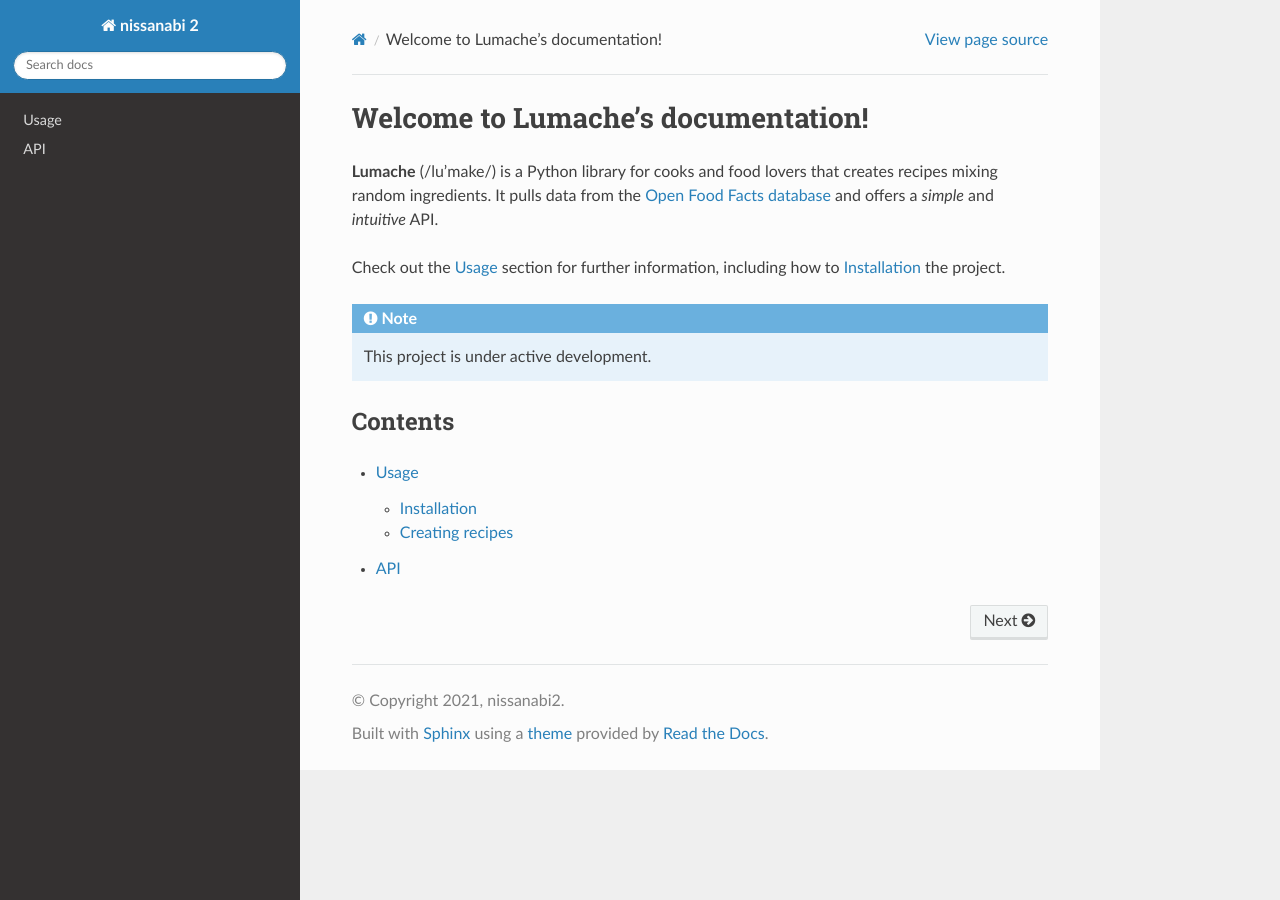
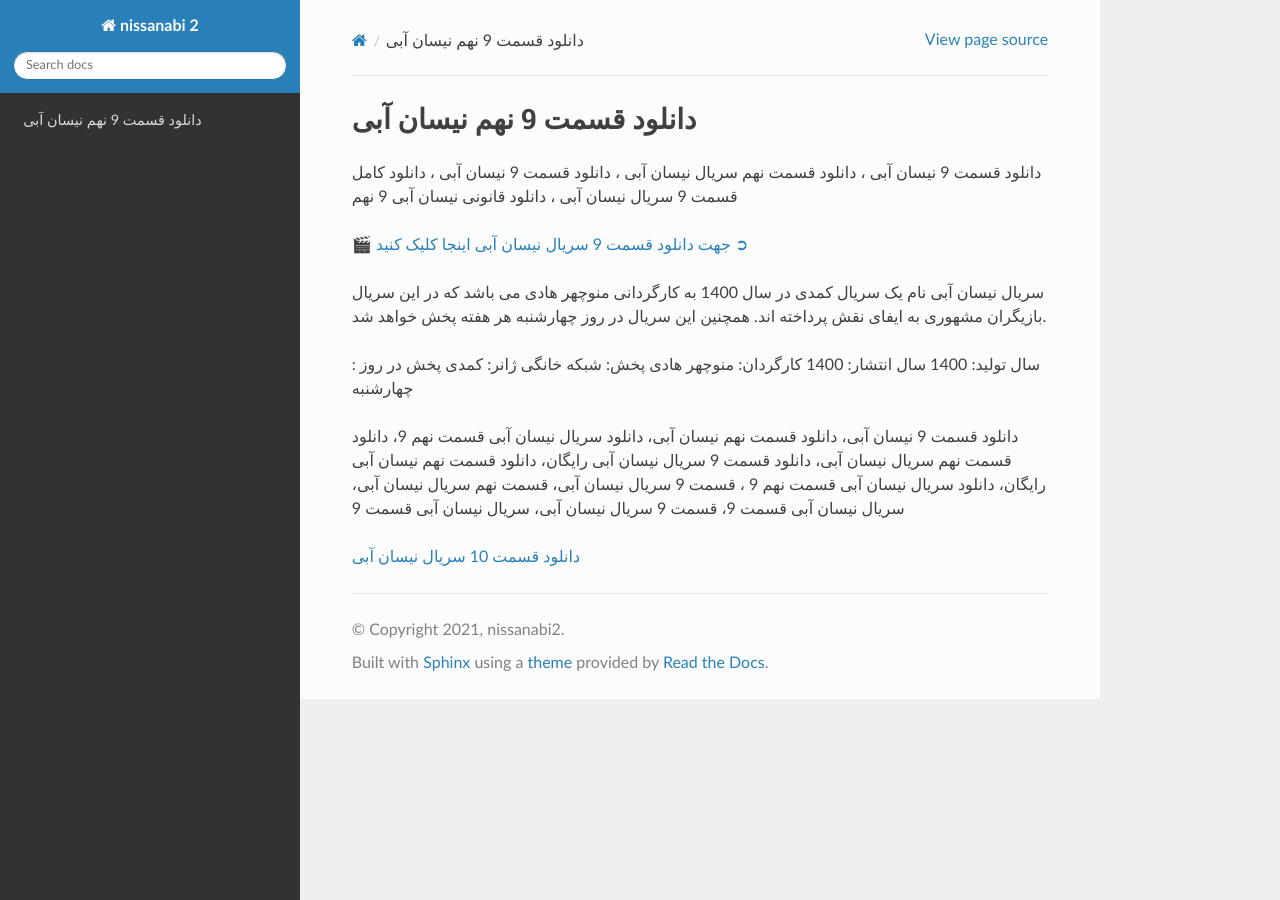
Before and after one commit to filmifa/nissanabi9, a Sphinx documentation site: the page built from docs/source/index.rst, in a window 1280 px wide. Built offline with Sphinx 7.4.7 and the Read the Docs theme 2.0.0, drawn with Linux system fonts in a browser that asks for light colours.

Commit message:
Update index.rst

```diff
--- a/docs/source/index.rst
+++ b/docs/source/index.rst
@@ -1,22 +1,22 @@
-Welcome to Lumache's documentation!
+دانلود قسمت 9 نهم نیسان آبی
 ===================================
 
-**Lumache** (/lu'make/) is a Python library for cooks and food lovers
-that creates recipes mixing random ingredients.
-It pulls data from the `Open Food Facts database <https://world.openfoodfacts.org/>`_
-and offers a *simple* and *intuitive* API.
 
-Check out the :doc:`usage` section for further information, including
-how to :ref:`installation` the project.
+دانلود قسمت 9 نیسان آبی ، دانلود قسمت نهم سریال نیسان آبی ، دانلود قسمت 9 نیسان آبی ، دانلود کامل قسمت 9 سریال نیسان آبی ، دانلود قانونی نیسان آبی 9 نهم
 
-.. note::
+`🎬 جهت دانلود قسمت 9 سریال نیسان آبی اینجا کلیک کنید ➲ <https://pishgammovie.ir/iranian-serial-download/nissan-abi/>`_
 
-   This project is under active development.
+سریال نیسان آبی نام یک سریال کمدی در سال 1400 به کارگردانی منوچهر هادی می باشد که در این سریال بازیگران مشهوری به ایفای نقش پرداخته اند. همچنین این سریال در روز چهارشنبه هر هفته پخش خواهد شد.
 
-Contents
---------
+سال تولید: 1400
+سال انتشار: 1400
+کارگردان: منوچهر هادی
+پخش: شبکه خانگی
+ژانر: کمدی
+پخش در روز : چهارشنبه
 
-.. toctree::
 
-   usage
-   api
+دانلود قسمت 9 نیسان آبی، دانلود قسمت نهم نیسان آبی، دانلود سریال نیسان آبی قسمت نهم 9، دانلود قسمت نهم سریال نیسان آبی، دانلود قسمت 9 سریال نیسان آبی رایگان، دانلود قسمت نهم نیسان آبی رایگان، دانلود سریال نیسان آبی قسمت نهم 9 ، قسمت 9 سریال نیسان آبی، قسمت نهم سریال نیسان آبی، سریال نیسان آبی قسمت 9، قسمت 9 سریال نیسان آبی، سریال نیسان آبی قسمت 9
+
+
+`دانلود قسمت 10 سریال نیسان آبی <https://nissanabi10.readthedocs.io/en/latest/>`_
```
